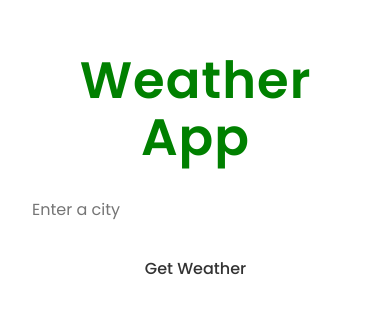
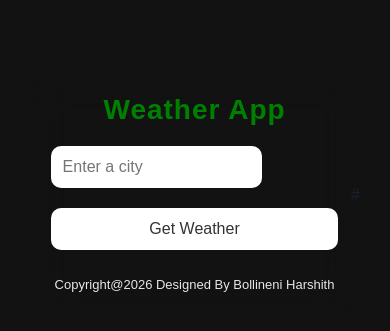
Before and after one commit to Harshith5799/Project9, a React (Vite) app: page / in a window 390 px wide. Shown: the part 227-558 px from the top of the page. Built offline with nearby package versions, Linux system fonts and the light colour scheme.

Commit message:
initial commit

```diff
--- a/index.html
+++ b/index.html
@@ -11,3 +11,4 @@
     <script type="module" src="/src/main.jsx"></script>
   </body>
 </html>
+#
--- a/src/App.css
+++ b/src/App.css
@@ -1,3 +1,23 @@
+@media (max-width:600px){
+
+h1{
+  font-size:28px;
+}
+
+input{
+  width:100%;
+  margin-bottom:10px;
+}
+
+button{
+  width:100%;
+}
+
+.weather-card{
+  width:100%;
+}
+
+}
 /* Import stylish Google Font */
 @import url('https://fonts.googleapis.com/css2?family=Poppins:wght@300;400;500;600&display=swap');
 
@@ -11,21 +31,30 @@
 
 /* Beautiful Gradient Background */
 body{
-  height:100vh;
+  margin:0;
+  padding:0;
+  font-family:Arial, Helvetica, sans-serif;
+  background:#121212;
   display:flex;
   justify-content:center;
   align-items:center;
+  min-height:100vh;
+}
 
+.container{
+  width:90%;
+  max-width:400px;
+  margin:auto;
+  text-align:center;
 }
 
 /* Main App Container */
 .app{
-  width:420px;
+  width:90%;
+  max-width:420px;
   padding:30px;
   border-radius:20px;
   backdrop-filter: blur(18px);
-
-
   text-align:center;
   color:#fff;
 }
@@ -137,3 +166,16 @@ body{
 .copy{
   color: white;
 }
+input{
+  width:65%;
+  padding:10px;
+  border-radius:8px;
+  border:none;
+}
+
+button{
+  padding:10px 15px;
+  border-radius:8px;
+  border:none;
+  cursor:pointer;
+}
--- a/src/App.jsx
+++ b/src/App.jsx
@@ -11,10 +11,10 @@ export default function App(){
       return;
     }
     try {
-      setError
-      const response = await fetch(
-        `https://api.openweathermap.org/data/2.5/weather?q=${city}&appid=${API_KEY}&units=metric`
-      );
+  setError("");
+  const response = await fetch(
+    `https://api.openweathermap.org/data/2.5/weather?q=${city}&appid=${API_KEY}&units=metric`
+  );
       if (!response.ok) {
         throw new Error("City not found");
       }
@@ -28,7 +28,7 @@ export default function App(){
   return (
     <div className='app'>
       <div className='header'>
-        <h1 class="card">Weather App</h1>
+        <h1 className="card">Weather App</h1>
       </div>
       <div className='section'></div>
       <div className='search'>
@@ -46,7 +46,7 @@ export default function App(){
           </div>
       )}
       <div className='footer'>
-        <p class="copy">Copyright@2026 Designed By Bollineni Harshith</p>
+        <p className="copy">Copyright@2026 Designed By Bollineni Harshith</p>
       </div>
     </div>
   )
```
